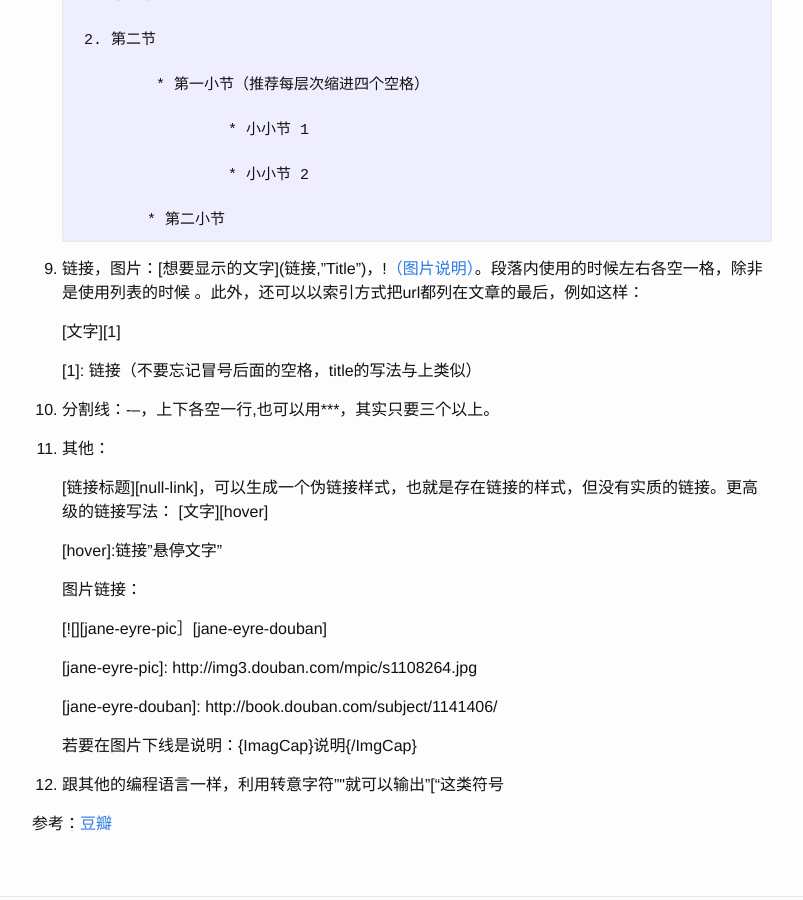
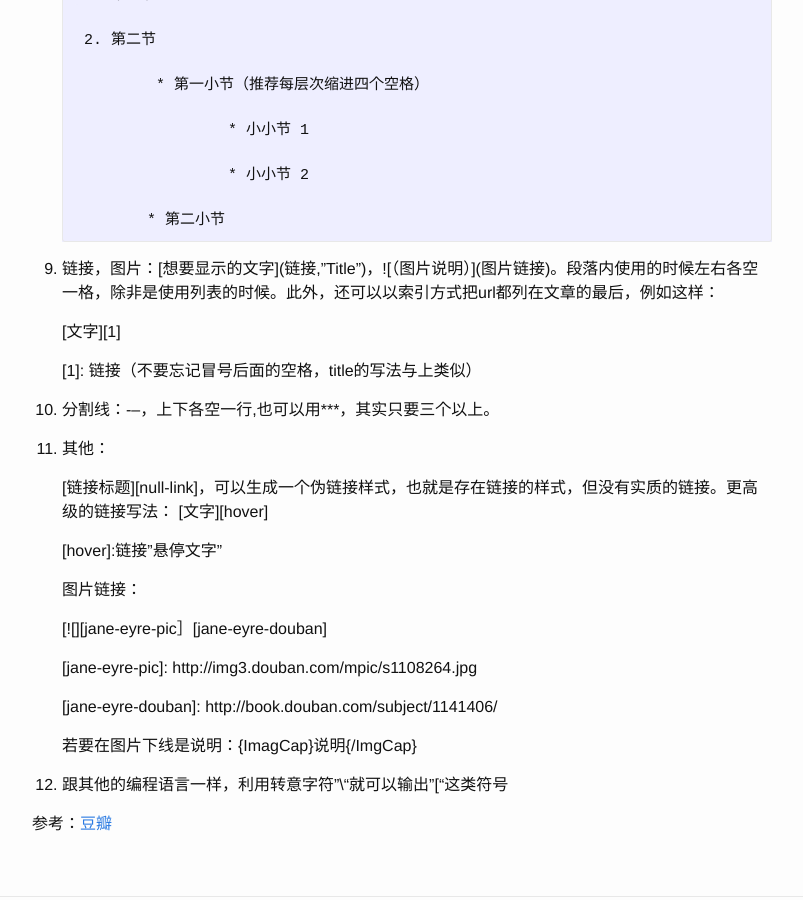
Before and after one commit to captain5/captain5.github.io, a Jekyll site: the page built from _posts/2016-3-27-markdown.md, in a window 1280 px wide and 900 px high, scrolled down 671 px. Shown: the whole window, without its empty margins (238-1041 px from the left). Built offline with Jekyll 4.4.1, drawn with Linux system fonts in a browser that asks for light colours.

Commit message:
Update 2016-3-27-markdown.md

```diff
--- a/_posts/2016-3-27-markdown.md
+++ b/_posts/2016-3-27-markdown.md
@@ -36,7 +36,7 @@ Markdown语法及规范
 
                  * 第二小节
 
-  9. 链接，图片：\[想要显示的文字](链接,"Title")，\![（图片说明）](图片链接)。段落内使用的时候左右各空一格，除非是使用列表的时候      。此外，还可以以索引方式把url都列在文章的最后，例如这样：
+  9. 链接，图片：\[想要显示的文字](链接,"Title")，\![（图片说明）]\(图片链接)。段落内使用的时候左右各空一格，除非是使用列表的时候。此外，还可以以索引方式把url都列在文章的最后，例如这样：
 
         \[文字][1]
 
@@ -61,6 +61,6 @@ Markdown语法及规范
 
       若要在图片下线是说明：\{ImagCap}说明{/ImgCap}
 
-  12. 跟其他的编程语言一样，利用转意字符"\"就可以输出"["这类符号
+  12. 跟其他的编程语言一样，利用转意字符"\\"就可以输出"["这类符号
 
   参考：[豆瓣](https://www.douban.com/note/485099162/)
```
